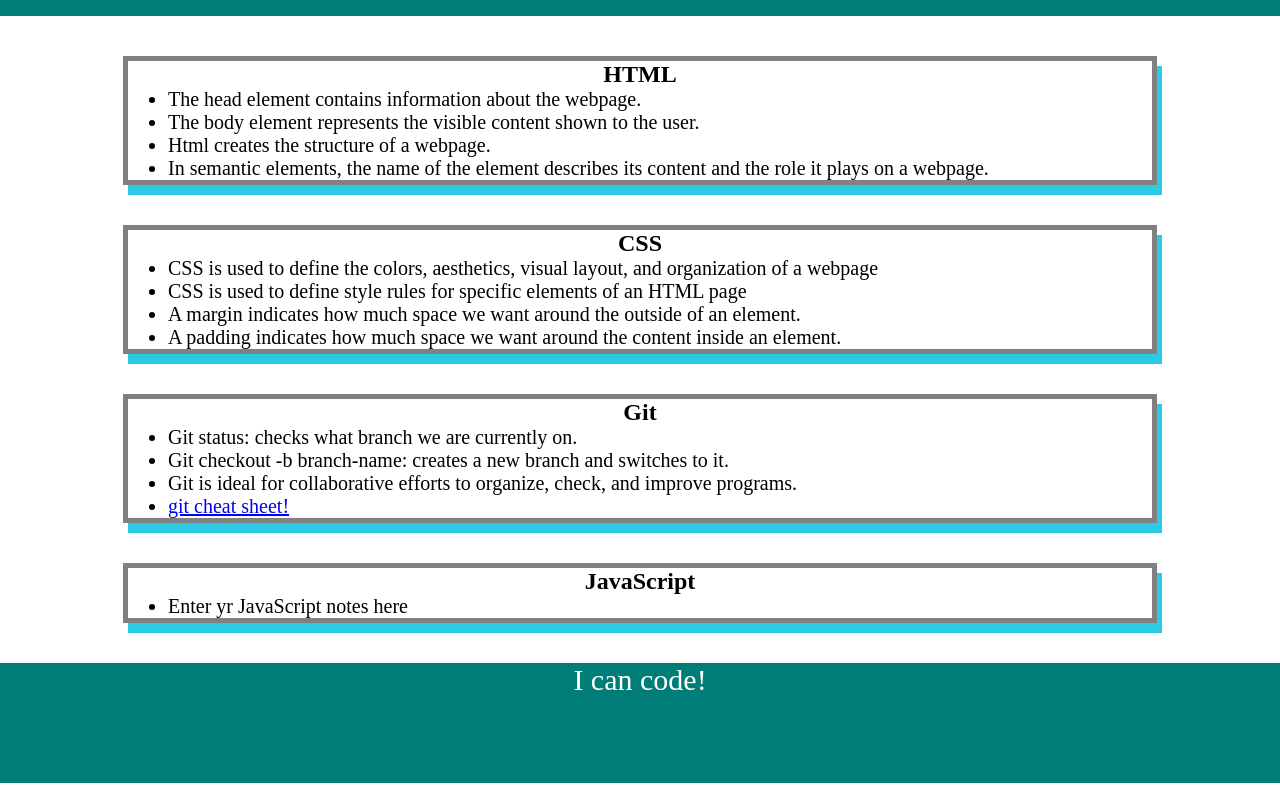
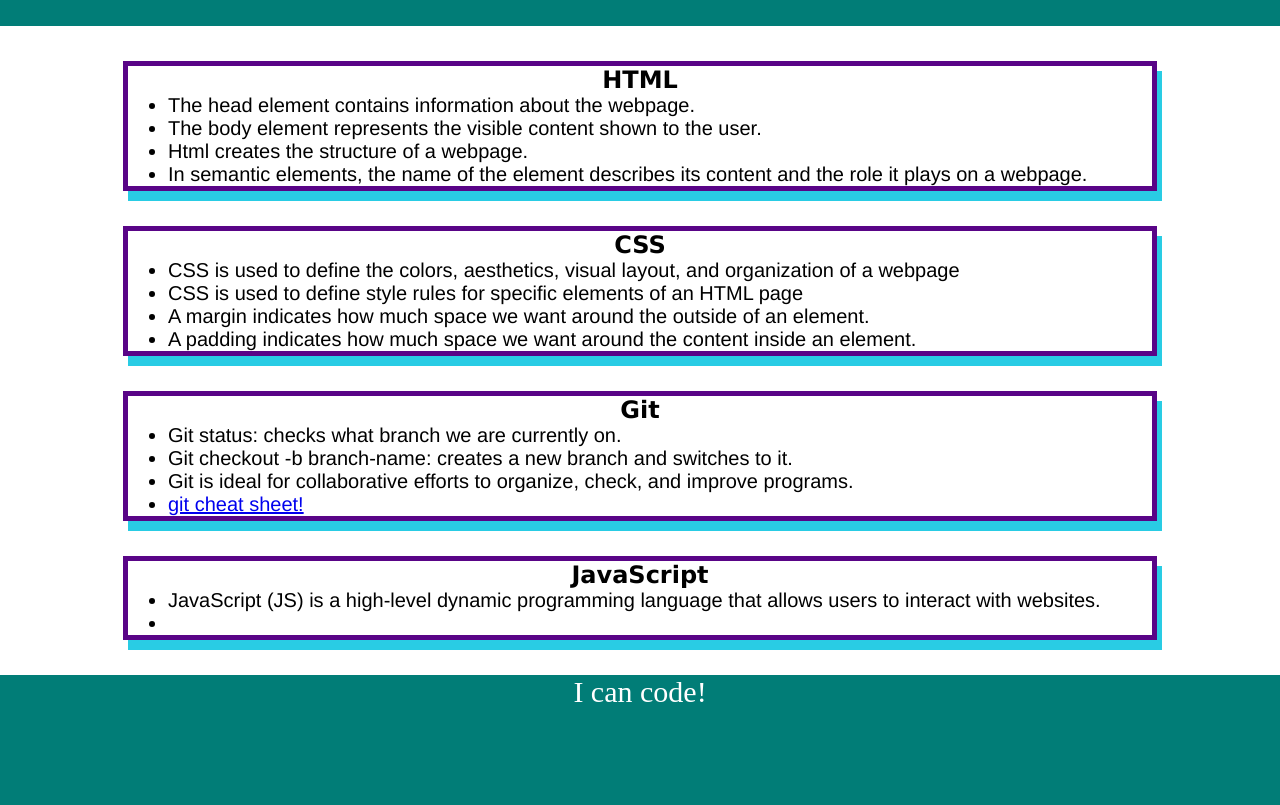
Before and after one commit to e6m9/prework-study-guide, a plain HTML site: page index.html in a window 1280 px wide. Shown: the part 104-909 px from the top of the page. Before the commit the page ends 887 px from the top, so only its background shows below. Drawn offline with Linux system fonts and the light colour scheme.

Commit message:
<added JS array>

```diff
--- /dev/null
+++ b/assets/script.js
@@ -0,0 +1,17 @@
+var topics = ['HTML', 'CSS', 'Git', 'JavaScript'];
+
+for (var x=0; x<topics.length; x++) {
+    console.log(topics[x]);
+}
+
+/*if (topic === 'HTML') {
+  console.log("Let's study HTML!");
+} else if (topic === 'CSS') {
+  console.log("Let's study CSS!");
+} else if (topic === 'Git') {
+  console.log("Let's study Git!");
+} else if (topic === 'JavaScript') {
+  console.log("Let's study JavaScript!");
+} else {
+  console.log('Please try again!');
+}*/
--- a/assets/style.css
+++ b/assets/style.css
@@ -6,7 +6,7 @@
 header,
 footer {
     width: 100%;
-    height: 120px;
+    height: 130px;
     background-color: #017d77;
     color: white;
 }
@@ -14,6 +14,7 @@ footer {
 h1,
 h2 {
     text-align: center;
+    font-family: 'Lucida Sans', 'Lucida Sans Regular', 'Lucida Grande', 'Lucida Sans Unicode';
 }
 
 img {
@@ -27,6 +28,7 @@ img {
 ul {
     padding-left: 40px;
     font-size: 20px;
+    font-family: 'Helvetica', 'Franklin Gothic Medium', 'Arial', 'sans-serif';
 }
 
 p {
@@ -36,7 +38,7 @@ p {
 
 .card {
   width: 80%;
-  margin: 40px auto;
-  border: 5px solid gray;
+  margin: 35px auto;
+  border: 5px solid rgb(89, 4, 135);
   box-shadow: 5px 10px #29cce4;
 }
--- a/index.html
+++ b/index.html
@@ -47,7 +47,8 @@
       <section class="card" id="javascript-section">
         <h2>JavaScript</h2>
         <ul>
-          <li>Enter yr JavaScript notes here</li>
+          <li>JavaScript (JS) is a high-level dynamic programming language that allows users to interact with websites.</li>
+          <li></li>
         </ul>
       </section>
     </main>
@@ -55,5 +56,6 @@
     <footer>
       <p>I can code!</p>
     </footer>
+    <script src="./assets/script.js"></script>
   </body>
 </html>
```
